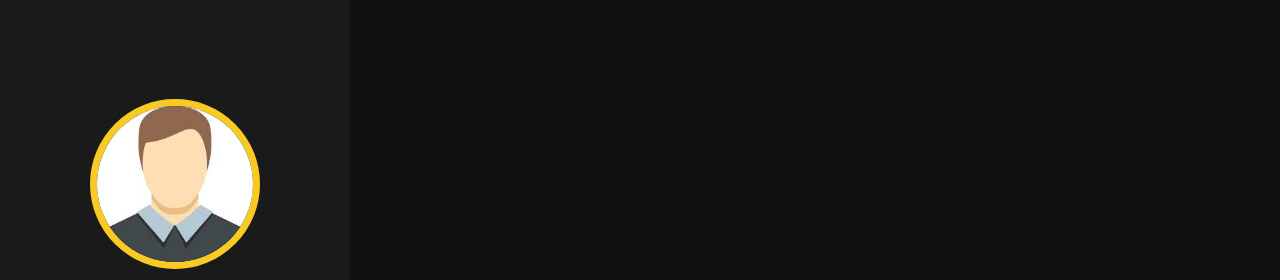
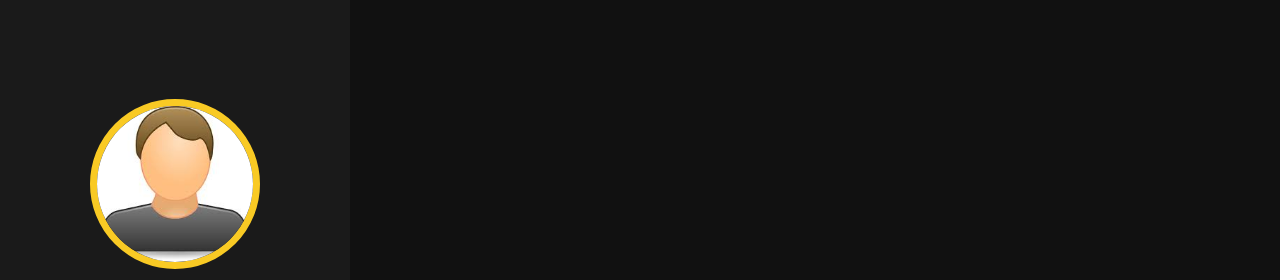
Before and after one commit to Ghanendra26/personal-portfolio, a plain HTML site: page index.html in a window 1280 px wide. Shown: the top 280 px of the page. Drawn offline with nearby package versions, Linux system fonts and the light colour scheme.

Commit message:
second commit

```diff
--- a/index.html
+++ b/index.html
@@ -19,7 +19,7 @@
 <header>
 
     <div class="user">
-        <img src="/images/user img.jfif" alt="">
+        <img src="/images/user2.jfif" alt="">
         <h3 class="name">Chitrabhanu Yadav</h3>
         <p class="post">front end developer</p>
     </div>
--- a/style.css
+++ b/style.css
@@ -215,6 +215,7 @@ header .navbar ul li a:hover{
     align-items: center;
     justify-content: center;
 }
+
 
 
 .about .row .content .box-container .box p{
```
Also changed, not shown: images/user2.jfif (added).
